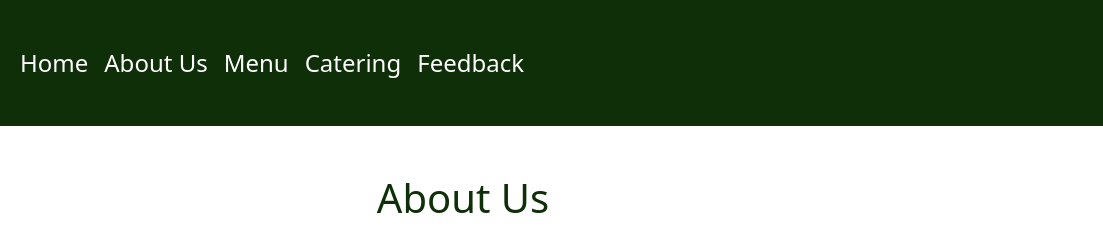
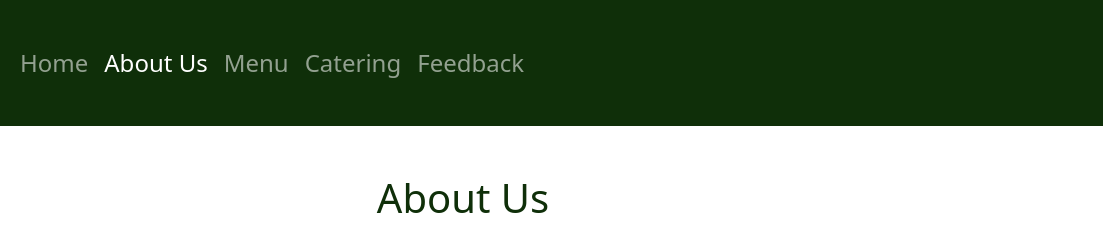
Before and after one commit to FrankSmith22/lorraines-mockup, a website: page aboutUs.html in a window 1280 px wide. Shown: the top 243 px of the page, 177-1280 px from the left. Drawn offline with nearby package versions, Linux system fonts and the light colour scheme.

Commit message:
Updated navbar actives

```diff
--- a/aboutUs.html
+++ b/aboutUs.html
@@ -24,7 +24,7 @@
                 <div class="navbar-collapse collapse" id="navigation">
                     <ul class="navbar-nav">
                         <li class="nav-item mr-2 fs-4">
-                            <a class="nav-link active" href="/index.html">
+                            <a class="nav-link" href="/index.html">
                                 Home
                             </a>
                         </li>
@@ -34,17 +34,17 @@
                             </a>
                         </li>
                         <li class="nav-item mr-2 fs-4">
-                            <a class="nav-link active" href="/menu.html">
+                            <a class="nav-link" href="/menu.html">
                                 Menu
                             </a>
                         </li>
                         <li class="nav-item mr-2 fs-4">
-                            <a class="nav-link active" href="/catering.html">
+                            <a class="nav-link" href="/catering.html">
                                 Catering
                             </a>
                         </li>
                         <li class="nav-item mr-2 fs-4">
-                            <a class="nav-link active" href="/feedback.html">
+                            <a class="nav-link" href="/feedback.html">
                                 Feedback
                             </a>
                         </li>
```
Also changed, not shown: catering.html (+4 -4 lines), feedback.html (+4 -4 lines), index.html (+4 -4 lines), menu.html (+4 -4 lines).
